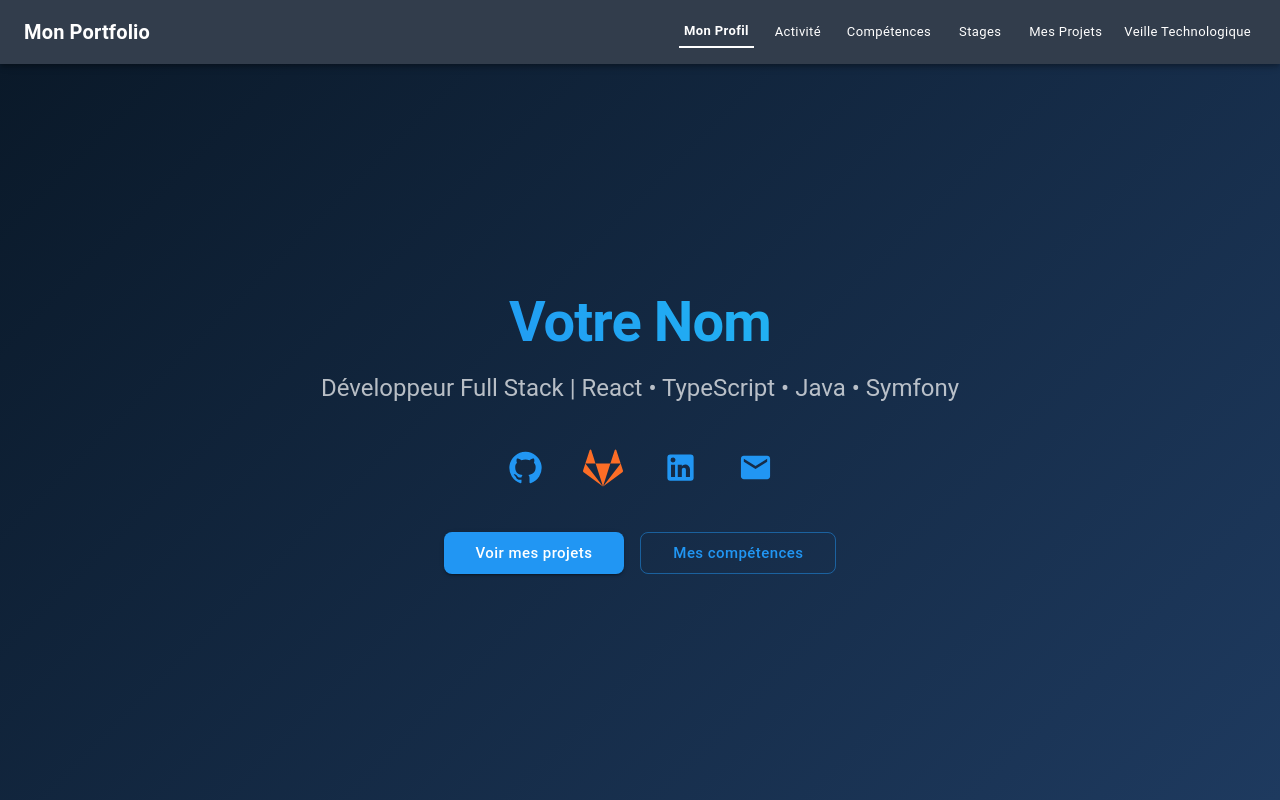
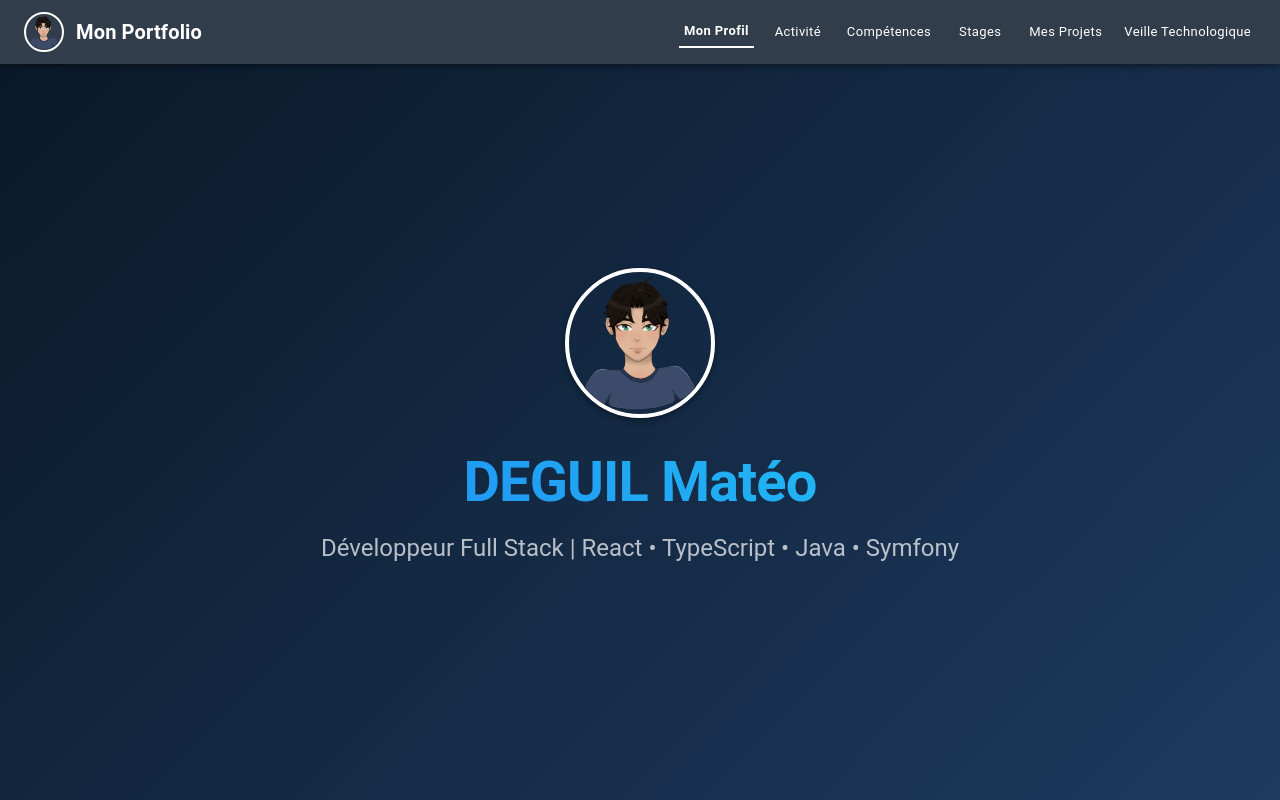
Before and after one commit to mdeguil/PortfolioBTS, a React (Vite) app in the folder MyPortfolio/: page / in a window 1280 px wide. Shown: the top 800 px of the page. Built offline with nearby package versions, Linux system fonts and the light colour scheme.

Commit message:
Ajout des liens des reseau

```diff
--- a/MyPortfolio/src/components/Header.tsx
+++ b/MyPortfolio/src/components/Header.tsx
@@ -1,7 +1,8 @@
-import { AppBar, Toolbar, Typography, Button, IconButton, Drawer, List, ListItem, ListItemButton, ListItemText, Box, useMediaQuery, useTheme } from '@mui/material';
+import { AppBar, Toolbar, Typography, Button, IconButton, Drawer, List, ListItem, ListItemButton, ListItemText, Box, useMediaQuery, useTheme, Avatar } from '@mui/material';
 import { Menu as MenuIcon } from '@mui/icons-material';
 import { Link, useLocation } from 'react-router-dom';
 import { useState } from 'react';
+import profileImage from '../assets/ME.png';
 
 const Header = () => {
     const [drawerOpen, setDrawerOpen] = useState(false);
@@ -40,19 +41,43 @@ const Header = () => {
         <>
             <AppBar position="fixed" elevation={4}>
                 <Toolbar>
-                    <Typography
-                        variant="h6"
+                    {/* Logo + Titre */}
+                    <Box
                         component={Link}
                         to="/"
                         sx={{
+                            display: 'flex',
+                            alignItems: 'center',
+                            gap: 1.5,
                             flexGrow: 1,
                             textDecoration: 'none',
-                            color: 'inherit',
-                            fontWeight: 700
+                            color: 'inherit'
                         }}
                     >
-                        Mon Portfolio
-                    </Typography>
+                        <Avatar
+                            alt="Photo de profil"
+                            src={profileImage}
+                            sx={{
+                                width: 40,
+                                height: 40,
+                                border: '2px solid white',
+                                transition: 'transform 0.3s',
+                                '&:hover': {
+                                    transform: 'scale(1.1)'
+                                }
+                            }}
+                        />
+
+                        <Typography
+                            variant="h6"
+                            sx={{
+                                fontWeight: 700,
+                                display: { xs: 'none', sm: 'block' }
+                            }}
+                        >
+                            Mon Portfolio
+                        </Typography>
+                    </Box>
 
                     {isMobile ? (
                         <IconButton
--- a/MyPortfolio/src/pages/Profil.tsx
+++ b/MyPortfolio/src/pages/Profil.tsx
@@ -1,8 +1,6 @@
-import { Box, Container, Typography, Button, Stack, IconButton } from '@mui/material';
-import { GitHub, LinkedIn, Email } from '@mui/icons-material';
-import { FaGitlab } from 'react-icons/fa';
+import { Box, Container, Typography, Avatar } from '@mui/material';
 import { motion } from 'framer-motion';
-import { Link } from 'react-router-dom';
+import profileImage from '../assets/ME.png';
 
 const MotionBox = motion(Box);
 
@@ -23,6 +21,19 @@ const Profil = () => {
                     transition={{ duration: 0.8 }}
                     textAlign="center"
                 >
+                    {/* Avatar en grand */}
+                    <Avatar
+                        alt="Votre Nom"
+                        src={profileImage}
+                        sx={{
+                            width: 150,
+                            height: 150,
+                            margin: '0 auto 2rem',
+                            border: '4px solid white',
+                            boxShadow: 4
+                        }}
+                    />
+
                     <Typography
                         variant="h1"
                         sx={{
@@ -32,77 +43,13 @@ const Profil = () => {
                             WebkitTextFillColor: 'transparent',
                         }}
                     >
-                        Votre Nom
+                        DEGUIL Matéo
                     </Typography>
 
                     <Typography variant="h5" color="text.secondary" sx={{ mb: 4 }}>
                         Développeur Full Stack | React • TypeScript • Java • Symfony
                     </Typography>
 
-                    <Stack direction="row" spacing={2} justifyContent="center" sx={{ mb: 4 }}>
-                        <IconButton
-                            component="a"
-                            href="https://github.com/TON_USERNAME"
-                            target="_blank"
-                            rel="noopener noreferrer"
-                            color="primary"
-                            size="large"
-                        >
-                            <GitHub fontSize="large" />
-                        </IconButton>
-
-                        <IconButton
-                            component="a"
-                            href="https://gitlab.com/TON_USERNAME"
-                            target="_blank"
-                            rel="noopener noreferrer"
-                            sx={{ color: '#FC6D26', fontSize: '2.5rem' }}
-                            size="large"
-                        >
-                            <FaGitlab />
-                        </IconButton>
-
-                        <IconButton
-                            component="a"
-                            href="https://linkedin.com/in/TON_USERNAME"
-                            target="_blank"
-                            rel="noopener noreferrer"
-                            color="primary"
-                            size="large"
-                        >
-                            <LinkedIn fontSize="large" />
-                        </IconButton>
-
-                        <IconButton
-                            component={Link}
-                            to="/contact"
-                            color="primary"
-                            size="large"
-                        >
-                            <Email fontSize="large" />
-                        </IconButton>
-                    </Stack>
-
-                    <Stack direction="row" spacing={2} justifyContent="center">
-                        <Button
-                            component={Link}
-                            to="/projets"
-                            variant="contained"
-                            size="large"
-                            sx={{ px: 4 }}
-                        >
-                            Voir mes projets
-                        </Button>
-                        <Button
-                            component={Link}
-                            to="/competences"
-                            variant="outlined"
-                            size="large"
-                            sx={{ px: 4 }}
-                        >
-                            Mes compétences
-                        </Button>
-                    </Stack>
                 </MotionBox>
             </Container>
         </Box>
```
Also changed, not shown: MyPortfolio/src/components/SocialLinks.tsx (+4 -14 lines), MyPortfolio/src/pages/Contact.tsx (deleted, +0 -110 lines), MyPortfolio/src/assets/ME.png (added).
